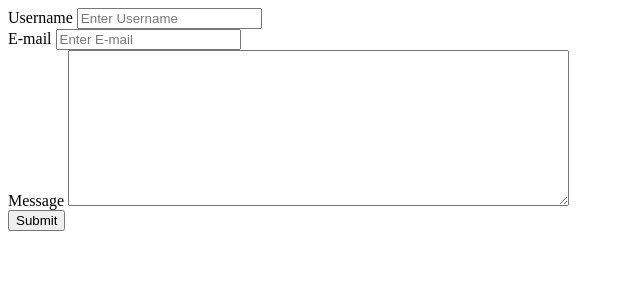
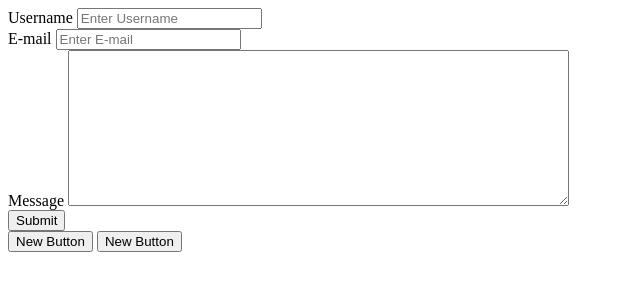
Before and after one commit to Aksavvidi/cfgit, a plain HTML site: page chapter1/forms1.html in a window 1280 px wide. Shown: the whole page, without its empty margins (0-640 px from the left). Drawn offline with Linux system fonts and the light colour scheme.

Commit message:
forms1 v0.2

```diff
--- a/chapter1/forms1.html
+++ b/chapter1/forms1.html
@@ -25,5 +25,7 @@
         </div>
     </form>
 
+    <button type="button">New Button</button>
+     <button type="button">New Button</button>
 </body>
 </html>
```
